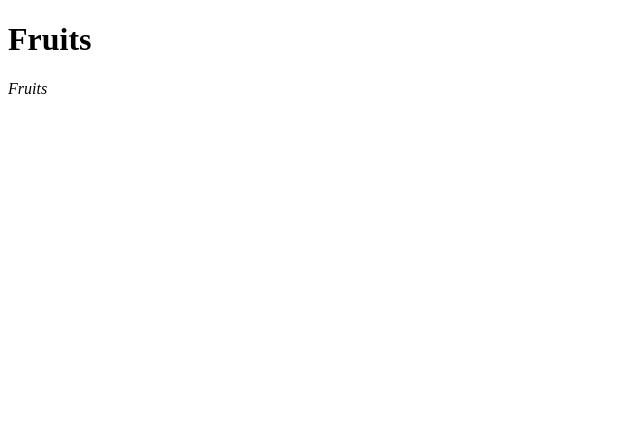
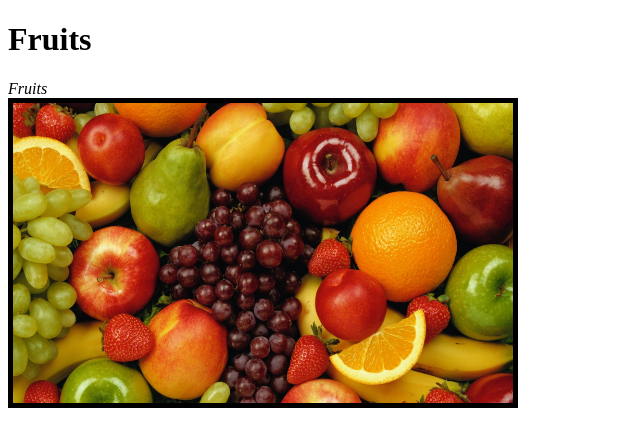
Before and after one commit to FawadYousuf/HTML-Class-Practice, a plain HTML site: page Fruits.html in a window 1280 px wide. Shown: the whole page, without its empty margins (0-640 px from the left). Drawn offline with Linux system fonts and the light colour scheme; files whose address does not match are found by name.

Commit message:
add some images about fruit for fruitshtml and edit fruitshtml file

```diff
--- a/Fruits.html
+++ b/Fruits.html
@@ -7,5 +7,7 @@
 	<body>
 		<main>
 			<h1><id="top">Fruits</h1>
-			<p><dfn>Fruits</dfn>
-		<img src
+			<p><dfn>Fruits</dfn><br>
+		<img border="5" src ="E:\Git Essential\Repo HTML\HTML Images\HQ Pixs Blog 346.jpg" width="500" height="300">
+	</body>
+</html>
```
Also changed, not shown: HTML Images/HQ Pixs Blog 122.jpg (added), HTML Images/HQ Pixs Blog 346.jpg (added).
